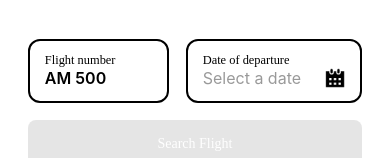
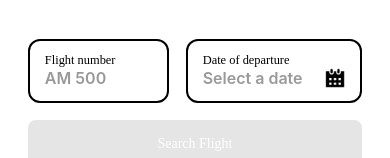
Before and after one commit to GuadalupeTorres/aereomexico-challenge, a React Native app: screen /FlightTracking in a window 390 px wide. Shown: the part 250-408 px from the top of the page. Built offline with nearby package versions, Linux system fonts and the light colour scheme.

Commit message:
fix: placeholder review and color change

```diff
--- a/src/components/DatePickerInput/DatePickerInput.styles.ts
+++ b/src/components/DatePickerInput/DatePickerInput.styles.ts
@@ -18,7 +18,7 @@ export const InputButton = styled.TouchableOpacity`
 `;
 
 export const InputText = styled.Text<InputTextProps>`
-  font-weight: semibold;
+  font-weight: 600;
   font-size: 16px;
   line-height: 18px;
   letter-spacing: 0px;
--- a/src/components/InputField/InputField.tsx
+++ b/src/components/InputField/InputField.tsx
@@ -2,6 +2,7 @@ import React from 'react';
 import { Container,StyledInput } from './InputField.styles';
 import Text from '@components/Text/Text';
 import { InputFieldProps } from './types';
+import Colors from '@styles/Colors';
 
 const InputField: React.FC<InputFieldProps> = ({
   label,
@@ -19,6 +20,7 @@ const InputField: React.FC<InputFieldProps> = ({
         value={value}
         placeholder={placeholder}
         onChangeText={onChangeText}
+        placeholderTextColor={Colors.overlayBlack}
       />
     </Container>
   );
--- a/src/components/StatusTag/StatusTag.tsx
+++ b/src/components/StatusTag/StatusTag.tsx
@@ -10,7 +10,7 @@ const getColors = (status: StatusProps['status']) => {
     case 'ON_TIME':
       return { bg: Colors.info, border: Colors.info, text: Colors.white, label: 'In Transit' };
     case 'DELAYED':
-      return { bg: Colors.warning, border: Colors.warning, text: Colors.black, label: 'Delayed' };
+      return { bg: Colors.warning, border: Colors.warning, text: Colors.white, label: 'Delayed' };
     default:
       return { bg: Colors.black, border: Colors.black, text: Colors.white, label: 'Unknown' };
   }
```
